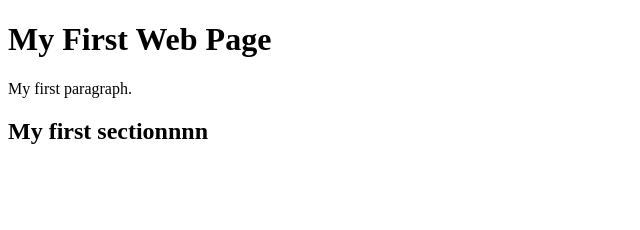
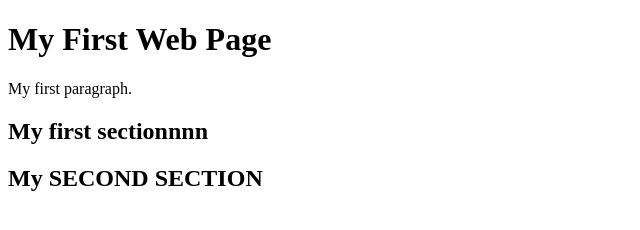
Before and after one commit to luveshsadhwani/git-workflow-rebase, a plain HTML site: page index.html in a window 1280 px wide. Shown: the whole page, without its empty margins (0-640 px from the left). Drawn offline with Linux system fonts and the light colour scheme.

Commit message:
add second section

```diff
--- a/index.html
+++ b/index.html
@@ -7,5 +7,6 @@
     <h1>My First Web Page</h1>
     <p>My first paragraph.</p>
     <h2>My first sectionnnn</h2>
+    <h2>My SECOND SECTION</h2>
 </body>
 </html>
```
